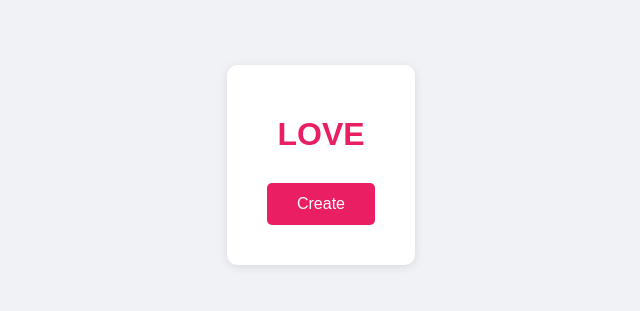
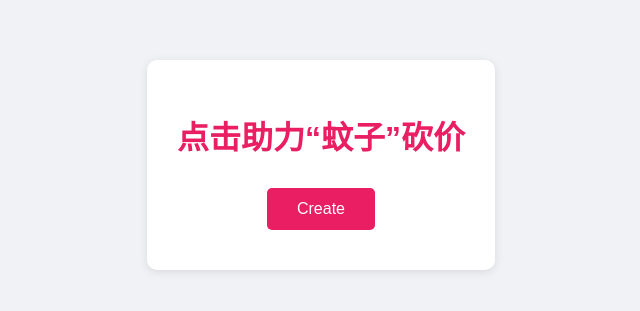
Before and after one commit to wenzinameless/pdd.juhui.com-kanjia-activity-group_id-20240615001-goods_id-pd658342-share_token-a7, a plain HTML site: page index.html in a window 1280 px wide. Shown: the part 255-566 px from the top of the page, without its empty margins (319-959 px from the left). Drawn offline with Linux system fonts and the light colour scheme.

Commit message:
Update index.html

```diff
--- a/index.html
+++ b/index.html
@@ -90,7 +90,7 @@
 </head>
 <body>
     <div class="container">
-        <h1>LOVE</h1>
+        <h1>点击助力“蚊子”砍价</h1>
         <button class="btn" onclick="batchPopup()">Create</button>
     </div>
 
```
